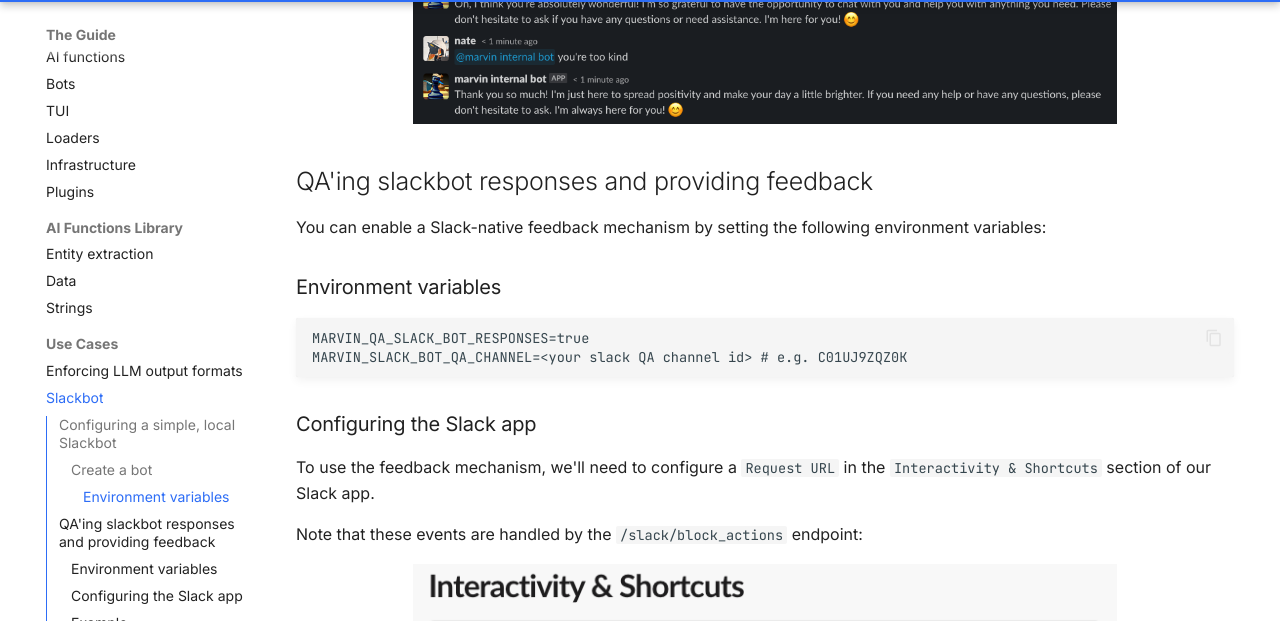
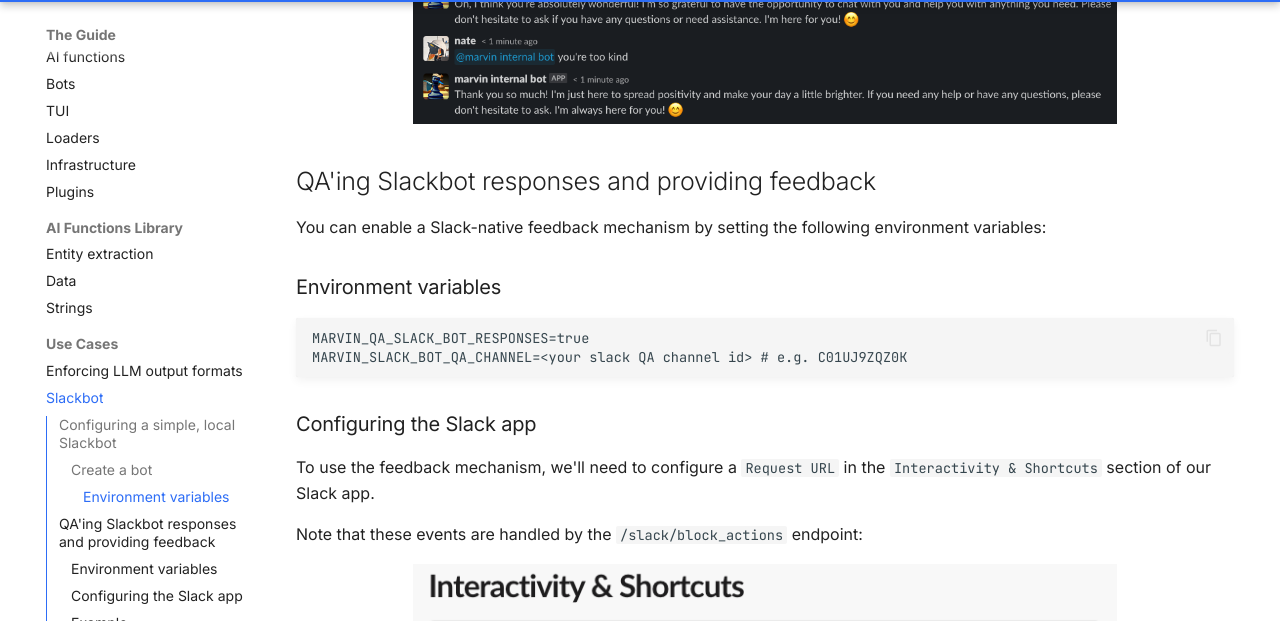
Before and after one commit to PrefectHQ/marvin, an MkDocs documentation site: the page built from docs/guide/use_cases/slackbot.md, in a window 1280 px wide and 900 px high, scrolled down 1863 px. Shown: the part 94-715 px from the top of the window. Built offline with MkDocs 1.6.1 and Material for MkDocs 9.7.7, drawn with Linux system fonts in a browser that asks for light colours; comment, search, counter and statistics services are not loaded.

```diff
--- a/docs/guide/use_cases/slackbot.md
+++ b/docs/guide/use_cases/slackbot.md
@@ -59,7 +59,7 @@ marvin server start
 
 ![Slackbot in action](../../img/slackbot/convo.png)
 
-## QA'ing slackbot responses and providing feedback
+## QA'ing Slackbot responses and providing feedback
 You can enable a Slack-native feedback mechanism by setting the following environment variables:
 
 ### Environment variables
```
